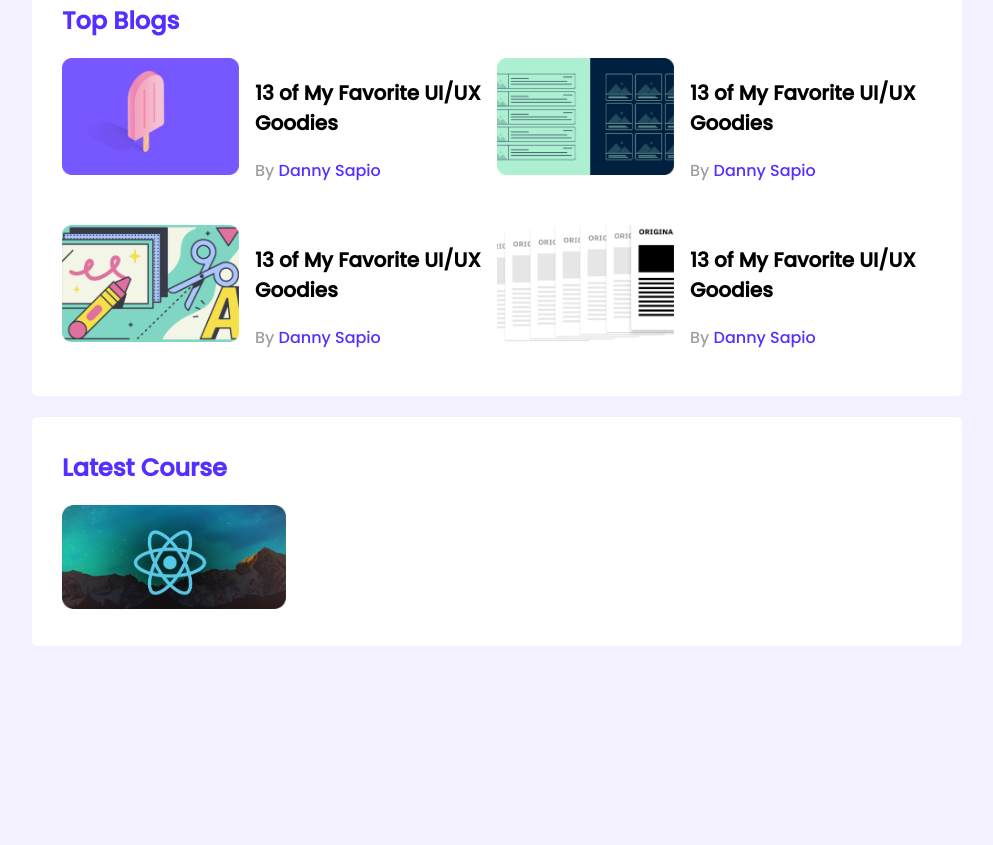
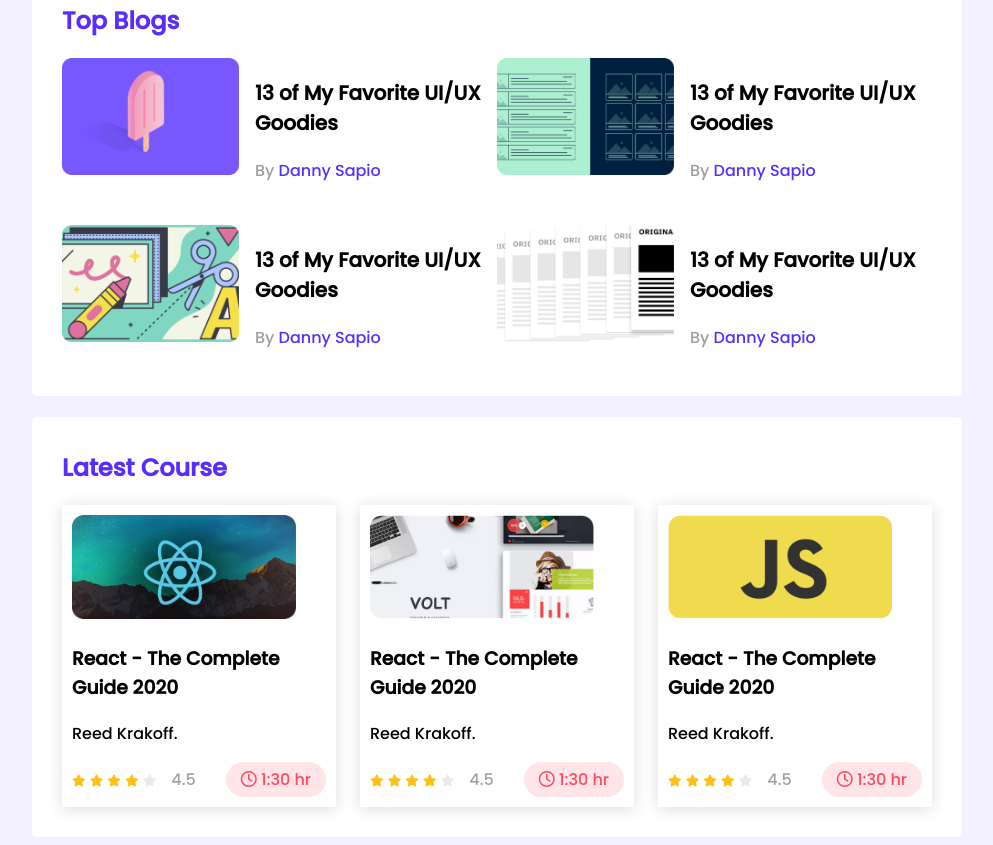
Before and after one commit to Shihab585203/leader-board-css3, a plain HTML site: page index.html in a window 1280 px wide. Shown: the part 339-1184 px from the top of the page, without its empty margins (143-1136 px from the left). Before the commit the page ends 993 px from the top, so only its background shows below. Drawn offline with Linux system fonts and the light colour scheme.

Commit message:
finished responsiveness

```diff
--- a/index.html
+++ b/index.html
@@ -5,6 +5,8 @@
     <meta http-equiv="X-UA-Compatible" content="IE=edge" />
     <meta name="viewport" content="width=device-width, initial-scale=1.0" />
     <title>Leader Board</title>
+    <!-- Font Awesome -->
+    <script src="https://kit.fontawesome.com/a29573b667.js" crossorigin="anonymous"></script>
     <!-- === stylesheet === -->
     <link rel="stylesheet" href="styles/style.css" />
   </head>
@@ -102,8 +104,85 @@
       <section class="container">
         <h2 class="section-title">Latest Course</h2>
         <div class="courses">
-          <div class="course-banner">
-            <img src="images/courses/course-1.png" alt="">
+          <div class="course">
+            <div class="course-banner">
+              <img src="images/courses/course-1.png" alt="">
+            </div>
+            <div class="course-detail">
+                <h3 class="course-title">React - The Complete Guide 2020</h3>
+                <p class="course-author">Reed Krakoff.</p>
+                <div class="course-info">
+                  <div class="course-rating">
+                    <i class="fa-solid fa-star filled"></i>
+                    <i class="fa-solid fa-star filled"></i>
+                    <i class="fa-solid fa-star filled"></i>
+                    <i class="fa-solid fa-star filled"></i>
+                    <i class="fa-solid fa-star empty"></i>
+                    <span>4.5</span>
+                  </div>
+
+                  <div class="course-duration">
+                    <i class="fa-regular fa-clock"></i>
+                    1:30 hr
+                  </div>
+                </div>
+
+
+              </div>
+            </div>
+          <div class="course">
+            <div class="course-banner">
+              <img src="images/courses/course-2.png" alt="">
+            </div>
+            <div class="course-detail">
+                <h3 class="course-title">React - The Complete Guide 2020</h3>
+                <p class="course-author">Reed Krakoff.</p>
+                <div class="course-info">
+                  <div class="course-rating">
+                    <i class="fa-solid fa-star filled"></i>
+                    <i class="fa-solid fa-star filled"></i>
+                    <i class="fa-solid fa-star filled"></i>
+                    <i class="fa-solid fa-star filled"></i>
+                    <i class="fa-solid fa-star empty"></i>
+                    <span>4.5</span>
+                  </div>
+
+                  <div class="course-duration">
+                    <i class="fa-regular fa-clock"></i>
+                    1:30 hr
+                  </div>
+                </div>
+
+
+              </div>
+            </div>
+          <div class="course">
+            <div class="course-banner">
+              <img src="images/courses/course-3.png" alt="">
+            </div>
+            <div class="course-detail">
+                <h3 class="course-title">React - The Complete Guide 2020</h3>
+                <p class="course-author">Reed Krakoff.</p>
+                <div class="course-info">
+                  <div class="course-rating">
+                    <i class="fa-solid fa-star filled"></i>
+                    <i class="fa-solid fa-star filled"></i>
+                    <i class="fa-solid fa-star filled"></i>
+                    <i class="fa-solid fa-star filled"></i>
+                    <i class="fa-solid fa-star empty"></i>
+                    <span>4.5</span>
+                  </div>
+
+                  <div class="course-duration">
+                    <i class="fa-regular fa-clock"></i>
+                    1:30 hr
+                  </div>
+                </div>
+        </div>
+
+
+
+            </div>
           </div>
         </div>
       </section>
--- a/styles/style.css
+++ b/styles/style.css
@@ -55,33 +55,98 @@ hr {
 }
 
 .blog .thumbnail img {
-    Width: 177px;
-    Height: 117px
+  width: 177px;
+  height: 117px;
 }
 .blog {
-    display: flex;
+  display: flex;
 }
 .blog-info {
-    margin-left: 16px;
+  margin-left: 16px;
 }
 .blog-title {
   font-size: 20px;
 }
 .blog-author {
-  color: #9F9F9F;
+  color: #9f9f9f;
   font-size: 16px;
 }
-.blog-author a{
-  color: #562EFF;
+.blog-author a {
+  color: #562eff;
   text-decoration: none;
 }
-
 
 /* -----------
 Courses style
 -------------*/
-
-.courses .course-banner img{
+.courses {
+  display: grid;
+  grid-template-columns: repeat(3, 1fr);
+  grid-column-gap: 24px;
+}
+.courses .course-banner img {
   width: 224px;
   height: 104px;
 }
+.course {
+  padding: 10px;
+  box-shadow: 0px 2px 15px 0px #ddd;
+}
+.course-info {
+  display: flex;
+  align-items: center;
+  justify-content: space-between;
+}
+i.fa-star {
+  font-size: 12px;
+}
+i.fa-star.filled {
+  color: #ffc014;
+}
+i.fa-star.empty {
+  color: #aeaeae;
+  opacity: 0.25;
+}
+.course-rating span {
+  margin-left: 11px;
+  color: #a2a2a2;
+}
+.course-duration {
+  background-color: #ffe4e8;
+  color: #ff4a60;
+  border-radius: 20px;
+  padding: 5px 15px;
+}
+
+/*---------------
+Media Query
+-------------- */
+
+@media only screen and (max-width: 480px) {
+  .container {
+    width: 100%;
+  }
+  .players,
+  .blogs,
+  .courses {
+    grid-template-columns: repeat(1, 1fr);
+  }
+  .player,
+  .blog {
+    flex-direction: column;
+  }
+  .blog img {
+    justify-content: center;
+  }
+
+}
+@media only screen and (min-width: 481px) and (max-width: 992px) {
+  .container {
+    width: 100%;
+  }
+  .players,
+  .courses {
+    grid-template-columns: repeat(2, 1fr);
+
+  }
+}
```
